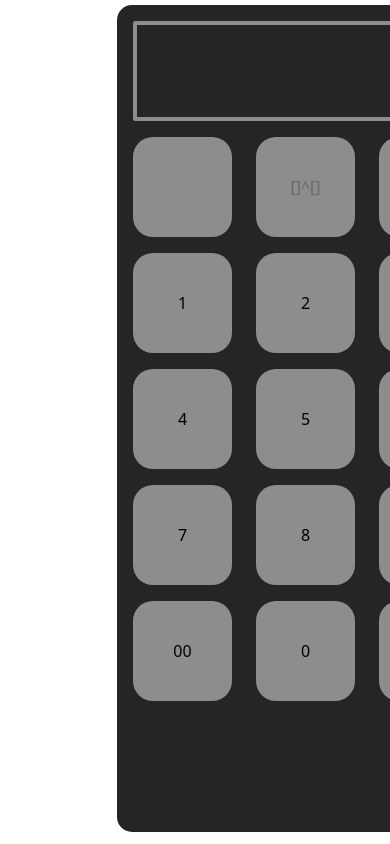
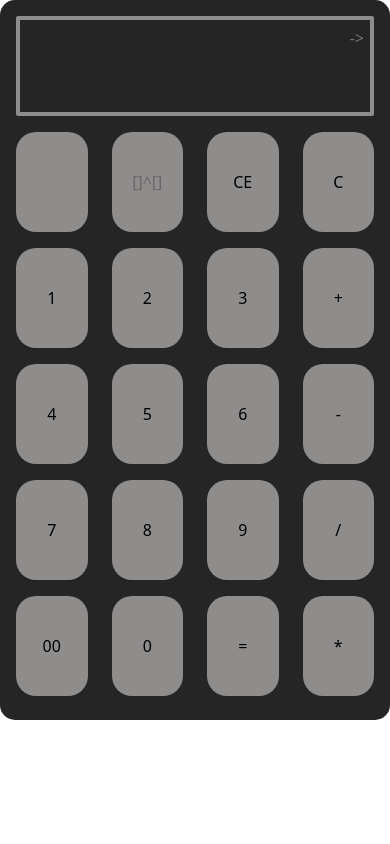
Before and after one commit to i-ahumada/Calculadora_Simple, a PHP site: page / in a window 390 px wide; the page is wider, and only the part inside the window is pictured. Run offline with PHP 8.4, Linux system fonts and the light colour scheme.

Commit message:
Responsive

```diff
--- a/css/style.css
+++ b/css/style.css
@@ -1,11 +1,8 @@
 .calc-container {
     background-color: #252525;
     width: 500px;
-    height: 98vh;
-    margin-left: 30%;
-    margin-right: auto;
+    height: fit-content;
     border-radius: 15px;
-    margin-top: 5px;
 }
 
 .row {
--- a/index.php
+++ b/index.php
@@ -8,6 +8,7 @@
         <link rel="stylesheet" href="css/style.css">
     </head>
     <body>
+        <div class="d-flex justify-content-center align-items-center">
             <div class="calc-container py-2 px-3">
                 <form action="calculate.php" method="post">
                     <div class="row mb-3 mt-2">
@@ -92,6 +93,8 @@
                     </div>
                 </form>
             </div>
+        </div>
+
 
         <script src="https://cdn.jsdelivr.net/npm/bootstrap@5.2.3/dist/js/bootstrap.bundle.min.js" integrity="sha384-kenU1KFdBIe4zVF0s0G1M5b4hcpxyD9F7jL+jjXkk+Q2h455rYXK/7HAuoJl+0I4" crossorigin="anonymous"></script>
         <script src="js/main.js"></script>
```
Lines whose indentation alone changed are shown as unchanged.
